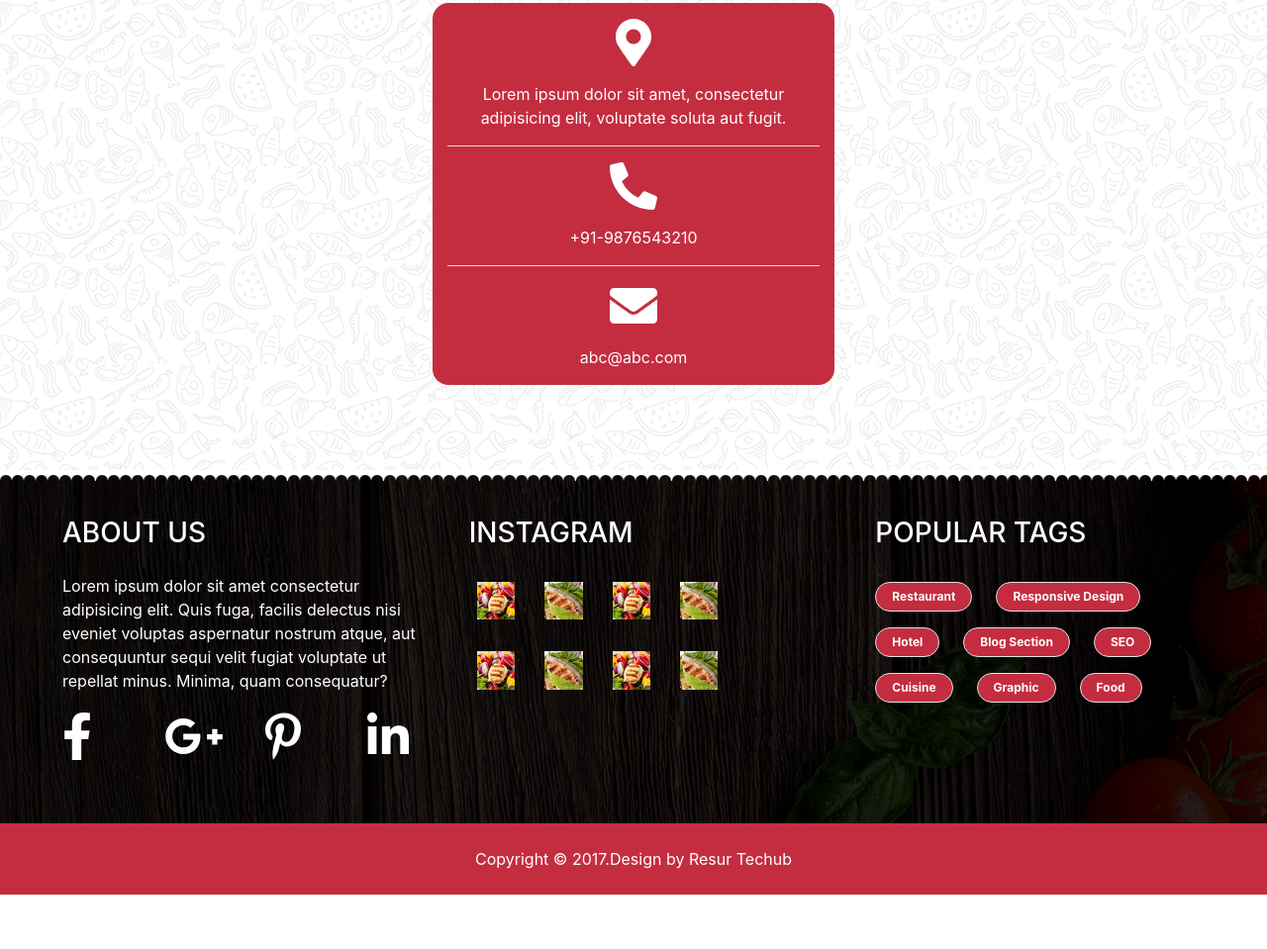
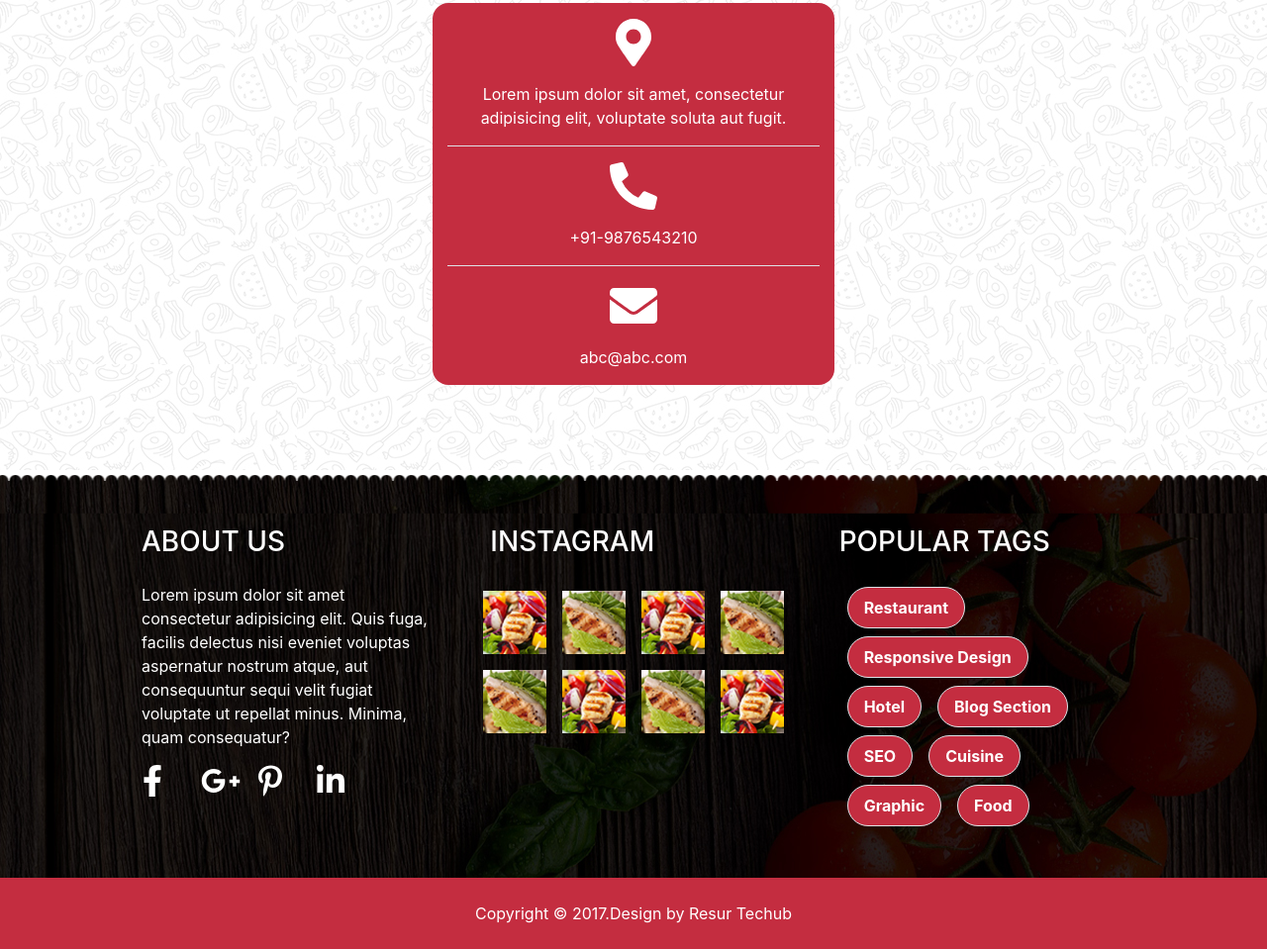
Before and after one commit to NathanVD/chef, a website: page index.html in a window 1280 px wide. Shown: the part 6032-6991 px from the top of the page at 99% size. Before the commit the page ends 6936 px from the top, so only its background shows below. Drawn offline with nearby package versions, Linux system fonts and the light colour scheme.

Commit message:
+correction footer

```diff
--- a/index.html
+++ b/index.html
@@ -851,45 +851,44 @@
 
 <!-- Footer -->
 <footer>
-<div class="footer-bg text-white">
-    <div class="deco w-100"></div>
+    <div class="text-white pt-4" id="footer">
         <div class="row pt-2 pb-5 mx-0">
-        <div class="col d-flex flex-column ml-5">
-            <h3 class="my-4">about us</h3>
-            <p>Lorem ipsum dolor sit amet consectetur adipisicing elit. Quis fuga, facilis delectus nisi eveniet voluptas aspernatur nostrum atque, aut consequuntur sequi velit fugiat voluptate ut repellat minus. Minima, quam consequatur?</p>
-            <div class="row mt-1">
-                <div class="col-6 col-md-3 mb-3"><i class="fab fa-facebook-f fa-3x mr-5"></i></div>
-                <div class="col-6 col-md-3 mb-3"><i class="fab fa-google-plus-g fa-3x mr-5"></i></div>
-                <div class="col-6 col-md-3 mb-3"><i class="fab fa-pinterest-p fa-3x mr-5"></i></div>
-                <div class="col-6 col-md-3 mb-3"><i class="fab fa-linkedin-in fa-3x"></i></div>
+            <div class="col d-flex flex-column">
+                <h3 class="maj my-4">about us</h3>
+                <p class="m-0">Lorem ipsum dolor sit amet consectetur adipisicing elit. Quis fuga, facilis delectus nisi eveniet voluptas aspernatur nostrum atque, aut consequuntur sequi velit fugiat voluptate ut repellat minus. Minima, quam consequatur?</p>
+                <div class="row justify content flex-start">
+                    <div class="col-4 col-md-1 p-0 m-3"><i class="fab fa-facebook-f fa-2x"></i></div>
+                    <div class="col-4 col-md-1 p-0 m-3"><i class="fab fa-google-plus-g fa-2x"></i></div>
+                    <div class="col-4 col-md-1 p-0 m-3"><i class="fab fa-pinterest-p fa-2x"></i></div>
+                    <div class="col-4 col-md-1 p-0 m-3"><i class="fab fa-linkedin-in fa-2x"></i></div>
+                </div>
+            </div>
+            <div class="col d-flex flex-column px-5">
+                <h3 class="maj my-4">instagram</h3>
+                <div class="row">
+                    <div class="col-lg-3 col-md-6 col-5 p-2"><img src="./public/images/instragram_gallery_img1.jpg" class="img-fluid w-100" alt="Brochette"></div>
+                    <div class="col-lg-3 col-md-6 col-5 p-2"><img src="./public/images/instragram_gallery_img2.jpg" class="img-fluid w-100" alt="Poisson"></div>
+                    <div class="col-lg-3 col-md-6 col-5 p-2"><img src="./public/images/instragram_gallery_img1.jpg" class="img-fluid w-100" alt="Brochette"></div>
+                    <div class="col-lg-3 col-md-6 col-5 p-2"><img src="./public/images/instragram_gallery_img2.jpg" class="img-fluid w-100" alt="Poisson"></div>
+                </div>
+                <div class="row">
+                    <div class="col-lg-3 col-md-6 col-5 p-2"><img src="./public/images/instragram_gallery_img2.jpg" class="img-fluid w-100" alt="Poisson"></div>
+                    <div class="col-lg-3 col-md-6 col-5 p-2"><img src="./public/images/instragram_gallery_img1.jpg" class="img-fluid w-100" alt="Brochette"></div>
+                    <div class="col-lg-3 col-md-6 col-5 p-2"><img src="./public/images/instragram_gallery_img2.jpg" class="img-fluid w-100" alt="Poisson"></div>
+                    <div class="col-lg-3 col-md-6 col-5 p-2"><img src="./public/images/instragram_gallery_img1.jpg" class="img-fluid w-100" alt="Brochette"></div>
                 </div>
             </div>
             <div class="col d-flex flex-column">
-            <h3 class="my-4">instagram</h3>
-            <div class="row">
-                <div class="col-lg-2 col-md-6 col-5"><img src="./public/images/instragram_gallery_img1.jpg" class="img-fluid m-2" alt="Brochette"></div>
-                <div class="col-lg-2 col-md-6 col-5"><img src="./public/images/instragram_gallery_img2.jpg" class="img-fluid m-2" alt="Poisson"></div>
-                <div class="col-lg-2 col-md-6 col-5"><img src="./public/images/instragram_gallery_img1.jpg" class="img-fluid m-2" alt="Brochette"></div>
-                <div class="col-lg-2 col-md-6 col-5"><img src="./public/images/instragram_gallery_img2.jpg" class="img-fluid m-2" alt="Poisson"></div>
-            </div>
-            <div class="row mt-3">
-                <div class="col-lg-2 col-md-6 col-5"><img src="./public/images/instragram_gallery_img1.jpg" class="img-fluid m-2" alt="Brochette"></div>
-                <div class="col-lg-2 col-md-6 col-5"><img src="./public/images/instragram_gallery_img2.jpg" class="img-fluid m-2" alt="Poisson"></div>
-                <div class="col-lg-2 col-md-6 col-5"><img src="./public/images/instragram_gallery_img1.jpg" class="img-fluid m-2" alt="Brochette"></div>
-                <div class="col-lg-2 col-md-6 col-5"><img src="./public/images/instragram_gallery_img2.jpg" class="img-fluid m-2" alt="Poisson"></div>
-            </div>
-        </div>
-        <div class="col d-flex flex-column">
-            <h3 class="my-4">popular tags</h3>
+                <h3 class="maj my-4">popular tags</h3>
                 <div class="d-flex flex-wrap">
-                <span class="badge badge-pill badge-danger border px-3 py-2 mr-4 my-2">Restaurant</span>
-                <span class="badge badge-pill badge-danger border px-3 py-2 mr-4 my-2">Responsive Design</span>
-                <span class="badge badge-pill badge-danger border px-3 py-2 mr-4 my-2">Hotel</span>
-                <span class="badge badge-pill badge-danger border px-3 py-2 mr-4 my-2">Blog Section</span>
-                <span class="badge badge-pill badge-danger border px-3 py-2 mr-4 my-2">SEO</span>
-                <span class="badge badge-pill badge-danger border px-3 py-2 mr-4 my-2">Cuisine</span>
-                <span class="badge badge-pill badge-danger border px-3 py-2 mr-4 my-2">Graphic</span>
-                <span class="badge badge-pill badge-danger border px-3 py-2 my-2">Food</span>
+                    <span class="badge badge-pill badge-danger border mx-2 my-1">Restaurant</span>
+                    <span class="badge badge-pill badge-danger border mx-2 my-1">Responsive Design</span>
+                    <span class="badge badge-pill badge-danger border mx-2 my-1">Hotel</span>
+                    <span class="badge badge-pill badge-danger border mx-2 my-1">Blog Section</span>
+                    <span class="badge badge-pill badge-danger border mx-2 my-1">SEO</span>
+                    <span class="badge badge-pill badge-danger border mx-2 my-1">Cuisine</span>
+                    <span class="badge badge-pill badge-danger border mx-2 my-1">Graphic</span>
+                    <span class="badge badge-pill badge-danger border mx-2 my-1">Food</span>
                 </div>
             </div>
         </div>
--- a/src/sass/_footer.sass
+++ b/src/sass/_footer.sass
@@ -1,13 +1,8 @@
 footer
-    .footer-bg
-        background: url(../images/footer_background.jpg)
-        h3
-            text-transform: uppercase
-        .deco
-            height: 15px
-            position: relative;
-            right: 0;
-            top: 0;
-            left: 0;
-            z-index: 16;
-            background: url(../images/footer_bottom_decoration_img.png) repeat-x
+    background: url(../images/footer_bottom_decoration_img.png) repeat-x, url(../images/footer_background.jpg)
+    background-position: top, center
+    #footer
+        margin: 0 10%
+        .badge
+            padding: 0.75rem 1rem
+            font-size: 16px
```
Also changed, not shown: public/css/style.css, public/css/style.min.css, 2 other files. Lines whose indentation alone changed are shown as unchanged.
